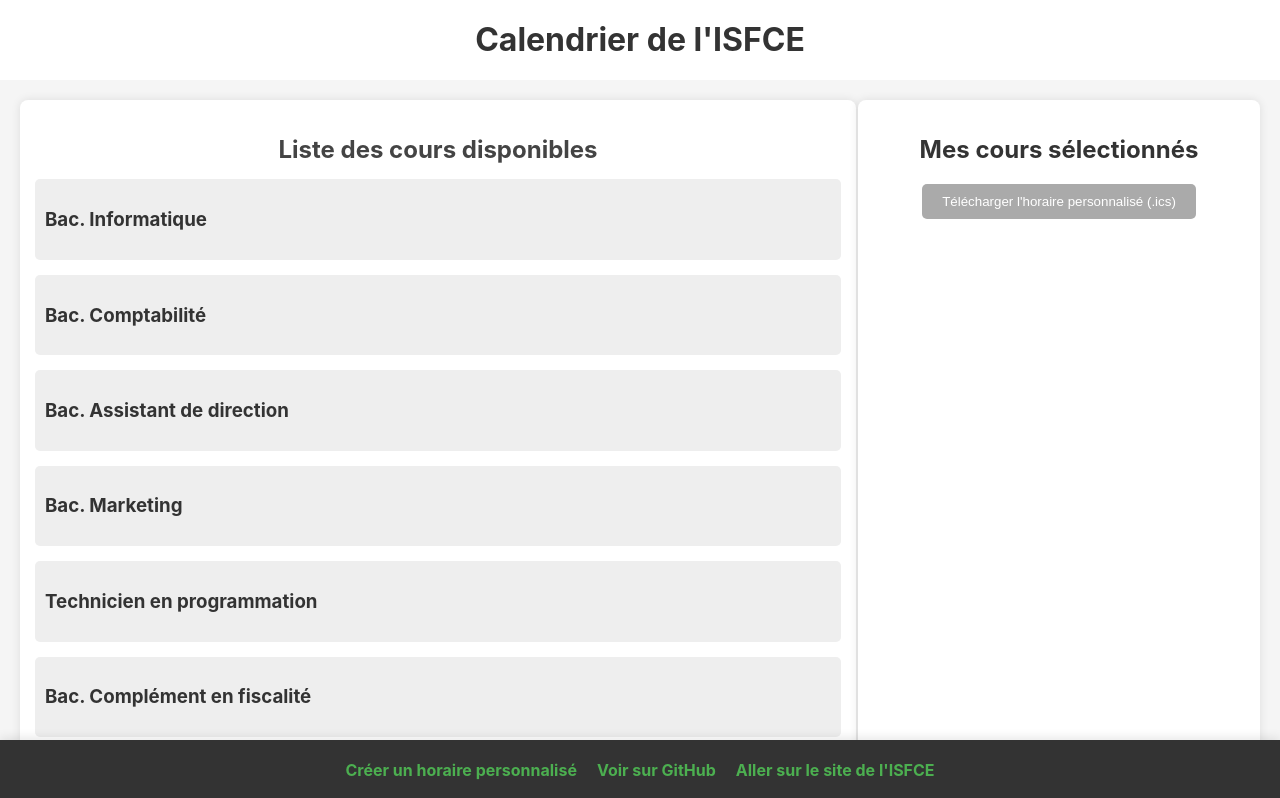
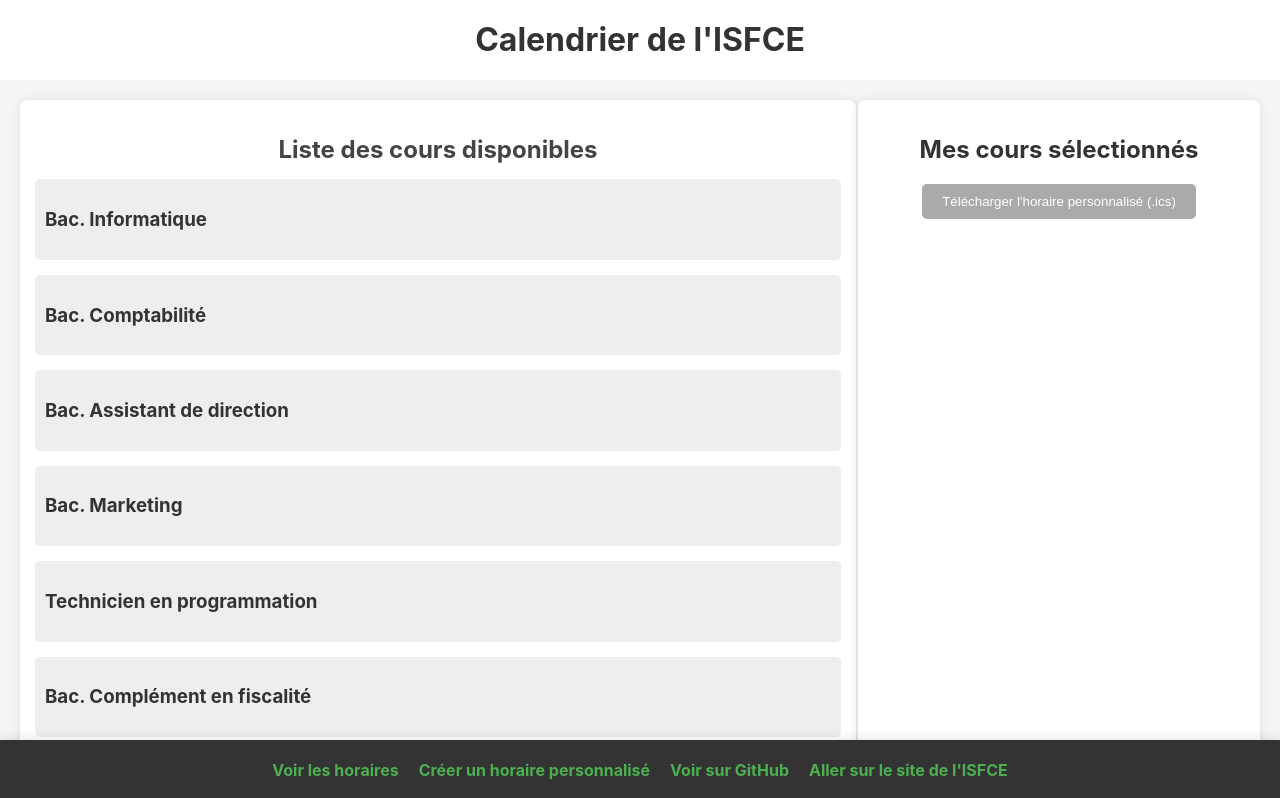
Before and after one commit to Add9Dev/isfce_calendar, a React (Create React App) app: page /course-planner in a window 1280 px wide. Shown: the top 798 px of the page. Built offline with nearby package versions, Linux system fonts and the light colour scheme; the HTML template or start-up script is replaced by a standard one.

Commit message:
Course Planner

```diff
--- a/src/components/Footer/Footer.jsx
+++ b/src/components/Footer/Footer.jsx
@@ -6,12 +6,14 @@
     return (
         <footer className="footer">
             <div className="footer-links">
+                <a href="/" className="footer-link">Voir les horaires</a>
                 <a href="/course-planner" className="footer-link">Créer un horaire personnalisé</a>
-                <a href="https://github.com/Add9Dev/isfce_calendar/" target="_blank" rel="noopener noreferrer" className="footer-link">
+                <a href="https://github.com/Add9Dev/isfce_calendar/" target="_blank" rel="noopener noreferrer"
+                   className="footer-link">
                     Voir sur GitHub
                 </a>
                 <a href="https://isfce.org/" target="_blank" rel="noopener noreferrer" className="footer-link">
-                    Aller sur le site de  l'ISFCE
+                    Aller sur le site de l'ISFCE
                 </a>
             </div>
         </footer>
```
